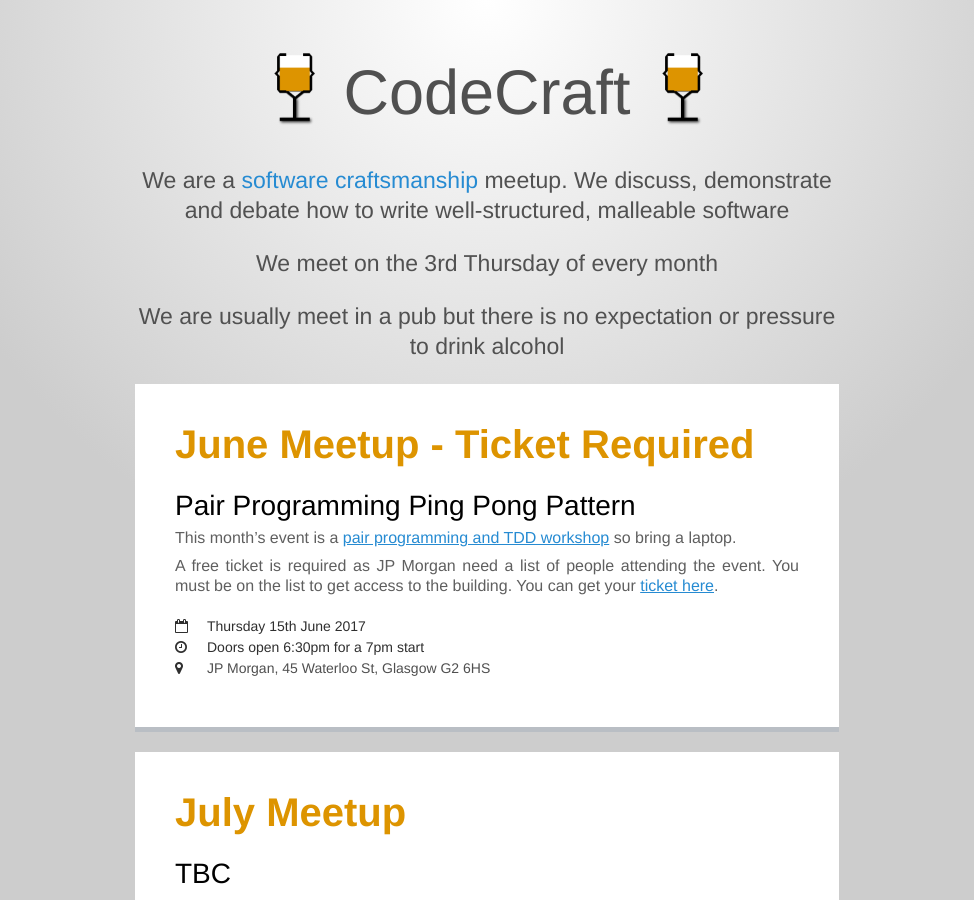
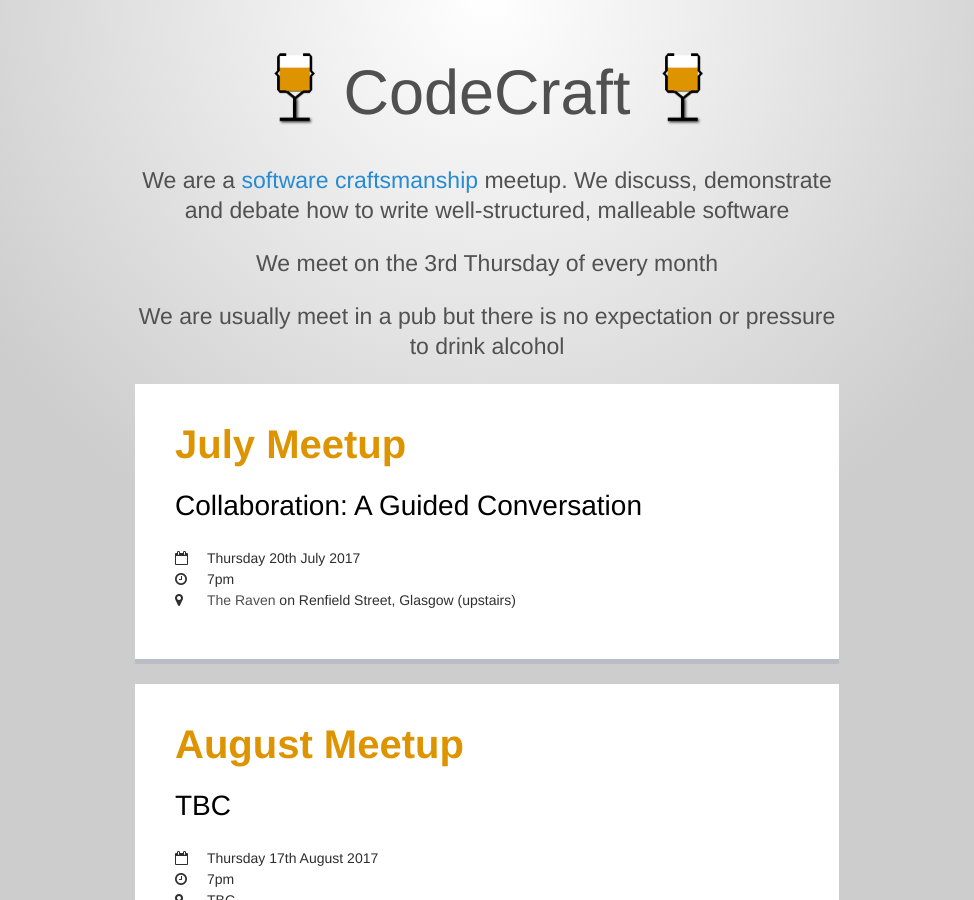
Before and after one commit to codecraftuk/codecraftuk.github.io, a Jekyll site: the page built from index.html, in a window 1280 px wide and 900 px high. Shown: the whole window, without its empty margins (153-1127 px from the left). Built offline with Jekyll 4.4.1, drawn with Linux system fonts in a browser that asks for light colours; some of the changed text lies outside the part shown.

Commit message:
Add August: collaboration GC

```diff
--- a/index.html
+++ b/index.html
@@ -9,22 +9,20 @@ title: CodeCraft UK
 </div>
 
  <div class="meetups">
-   <h1>June Meetup - Ticket Required</h2>
-   <h2>Pair Programming Ping Pong Pattern</h2>
-   <div class="description">This month’s event is a <a href="http://www.codecraftuk.org/events/2017/06/pair-programming-ping-pong-pattern">pair programming and TDD workshop</a> so bring a laptop. </div>
-   <div class="description">A free ticket is required as JP Morgan need a list of people attending the event. You must be on the list to get access to the building. You can get your <a href="https://ti.to/codecraftconf/codecraft-pair-programming-ping-pong-pattern">ticket here</a>.</div>
+   <h1>July Meetup</h2>
+   <h2>Collaboration: A Guided Conversation</h2>
    <div class="meetups-timeanddate">
-     <h3><i class="fa fa-calendar-o" aria-hidden="true"></i>Thursday 15th June 2017</h3>
-     <h3><i class="fa fa-clock-o" aria-hidden="true"></i>Doors open 6:30pm for a 7pm start</h3>
-     <h3><i class="fa fa-map-marker" aria-hidden="true"></i><a href="https://goo.gl/maps/aDCfxj92CRm">JP Morgan, 45 Waterloo St, Glasgow G2 6HS</a></h3>
+    <h3><i class="fa fa-calendar-o" aria-hidden="true"></i>Thursday 20th July 2017</h3>
+    <h3><i class="fa fa-clock-o" aria-hidden="true"></i>7pm</h3>
+    <h3><i class="fa fa-map-marker" aria-hidden="true"></i><a href="https://goo.gl/maps/vWn1J">The Raven</a> on Renfield Street, Glasgow (upstairs)</h3>
    </div>
  </div>
 
  <div class="meetups">
-   <h1>July Meetup</h2>
+   <h1>August Meetup</h2>
    <h2>TBC</h2>
    <div class="meetups-timeanddate">
-    <h3><i class="fa fa-calendar-o" aria-hidden="true"></i>Thursday 20th July 2017</h3>
+    <h3><i class="fa fa-calendar-o" aria-hidden="true"></i>Thursday 17th August 2017</h3>
     <h3><i class="fa fa-clock-o" aria-hidden="true"></i>7pm</h3>
     <h3><i class="fa fa-map-marker" aria-hidden="true"></i>TBC</h3>
    </div>
```
Also changed, not shown: _posts/2017-05-01-tech-debt-guided-conversation.md (+1 -1 lines), _posts/2017-07-01-collaboration-guided-conversation.md (added, +14 -0 lines).
